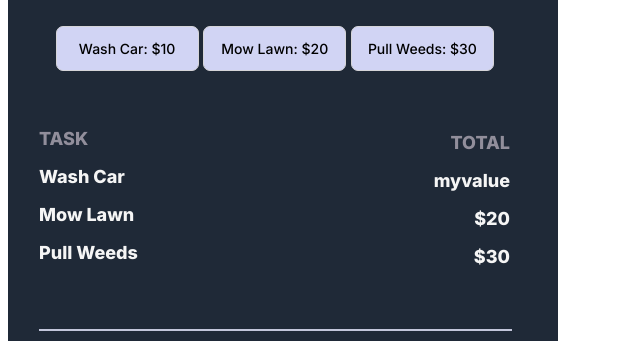
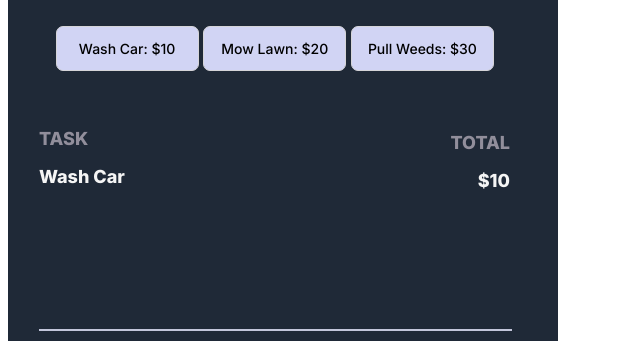
Before and after one commit to shaunvan119/invoice-creator, a plain HTML site: page index.html in a window 1280 px wide. Both pictures are taken after a click on the button "Wash Car: $10". Shown: the part 201-542 px from the top of the page, without its empty margins (0-640 px from the left). Drawn offline with Linux system fonts and the light colour scheme.

Commit message:
task and total varibles and event listeners

```diff
--- a/index.html
+++ b/index.html
@@ -20,24 +20,24 @@
                 </div>
        </div>
        <div class="button-collection">
-                    <button id="wash" value="myvalue" onclick="washFunction()">Wash Car: $10</button>
-                    <button id="Mow">Mow Lawn: $20</button>
-                    <button id="Weeds">Pull Weeds: $30</button>
+                    <button id="wash" name="Wash Car" value="$10" >Wash Car: $10</button>
+                    <button id="Mow" name="Mow Lawn"value="$20" >Mow Lawn: $20</button>
+                    <button id="Weeds" name="Pull Weeds" value="$30" >Pull Weeds: $30</button>
             </div>
                       <div id="task-total-left">
                       <h2>TASK</h2>
                       <div class="task-list">
-                        <p id="task-wash">Wash Car</p>
-                        <p id="task-mow">Mow Lawn</p>
-                        <p id="task-weeds">Pull Weeds</p>
+                        <p id="task-wash-task"></p>
+                        <p id="task-mow-task"></p>
+                        <p id="task-weeds-task"></p>
                       </div>
                    </div>
                       <div id="task-total-right">
                       <h2>TOTAL</h2>
                       <div class="sum-totals">
                         <p id="total-wash"></p>
-                        <p id="total-mow">$20</p>
-                        <p id="total-weeds">$30</p>
+                        <p id="total-mow"></p>
+                        <p id="total-weeds"></p>
                       </div>
                    </div>
                       <div class="line-img">
--- a/index.js
+++ b/index.js
@@ -3,24 +3,30 @@ const mowBtn = document.getElementById("Mow")
 const weedBtn = document.getElementById("Weeds")
 const sendBtn = document.getElementById("send-invoice")
 
+let totalWashAmount = document.getElementById("wash").value;
+let taskWashAmount = document.getElementById("wash").name
+let totalMowAmount = document.getElementById("Mow").value;
+let taskMowAmount = document.getElementById("Mow").name
+let totalWeedAmount = document.getElementById("Weeds").value;
+let taskWeedAmount = document.getElementById("Weeds").name
 
 
-//function washFunction() {
-    //let totalWashAmount = document.getElementById("wash").value;
-   // document.getElementById("total-wash").innerHTML = totalWashAmount;
-//}
+
 
 washBtn.addEventListener("click", function() {
-    let totalWashAmount = document.getElementById("wash").value;
+    document.getElementById("task-wash-task").innerHTML = taskWashAmount;
     document.getElementById("total-wash").innerHTML = totalWashAmount;
 })
 
 mowBtn.addEventListener("click", function() {
-    console.log("click")
+    document.getElementById("task-mow-task").innerHTML = taskMowAmount;
+    document.getElementById("total-mow").innerHTML = totalMowAmount;
+
 })
 
 weedBtn.addEventListener("click", function() {
-    console.log("click")
+    document.getElementById("task-weeds-task").innerHTML = taskWeedAmount
+    document.getElementById("total-weeds").innerHTML = totalWeedAmount;
 })
 
 sendBtn.addEventListener("click", function() {
```
